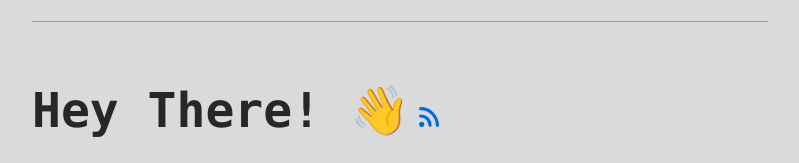
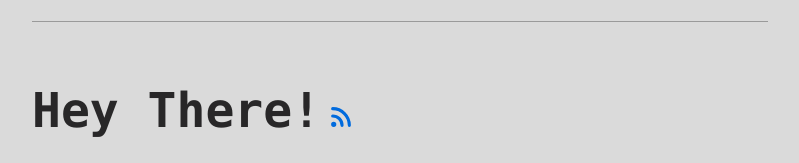
Before and after one commit to leolwin999/leolwin-com, an Astro site: page / in a window 1280 px wide. Shown: the part 60-223 px from the top of the page, without its empty margins (240-1039 px from the left). Built offline with nearby package versions, Linux system fonts and the light colour scheme; Astro itself is replaced by a stand-in of ours.

Commit message:
Make some tweaks

```diff
--- a/astro.config.ts
+++ b/astro.config.ts
@@ -58,6 +58,7 @@ export default defineConfig({
     },
   },
   experimental: {
-    preserveScriptOrder: true,
+        // enable experimental flags
+        // to try out new features
   },
 });
--- a/src/pages/index.astro
+++ b/src/pages/index.astro
@@ -24,7 +24,7 @@ const recentPosts = sortedPosts.filter(({ data }) => !data.featured);
   <main id="main-content" data-layout="index" class="app-layout">
     <section id="hero" class:list={["pt-8 pb-6", "border-b border-border"]}>
       <h1 class="my-4 inline-block text-4xl font-bold sm:my-8 sm:text-5xl">
-        Hey There! 👋
+        Hey There!
       </h1>
       <a
         target="_blank"
@@ -47,6 +47,7 @@ const recentPosts = sortedPosts.filter(({ data }) => !data.featured);
       <p>
        My passion also lies in computers 💻 , books 📚 and writing ✍️.
       </p>
+
       {
         // only display if at least one social link is enabled
         SOCIALS.length > 0 && (
```
Also changed, not shown: package.json (+4 -4 lines), pnpm-lock.yaml.
